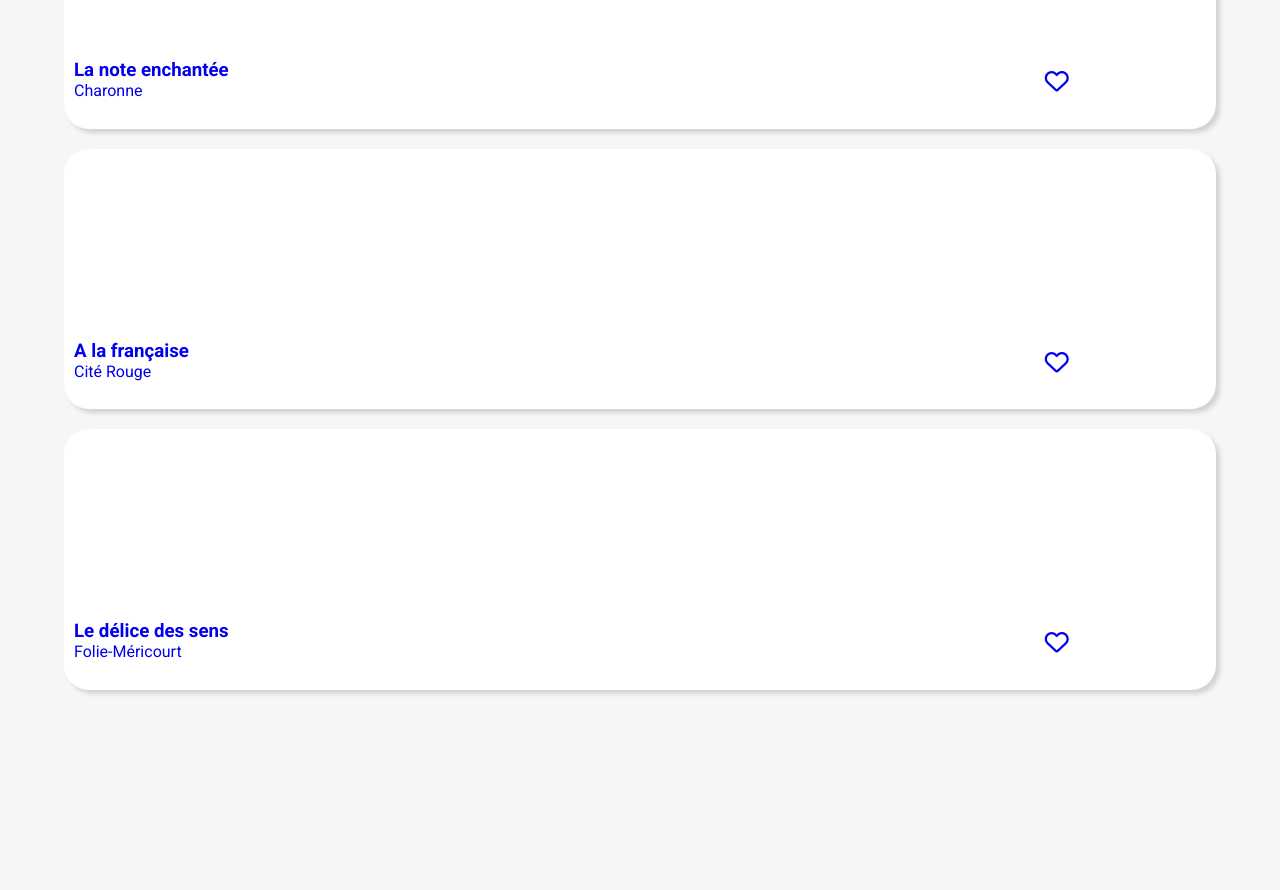
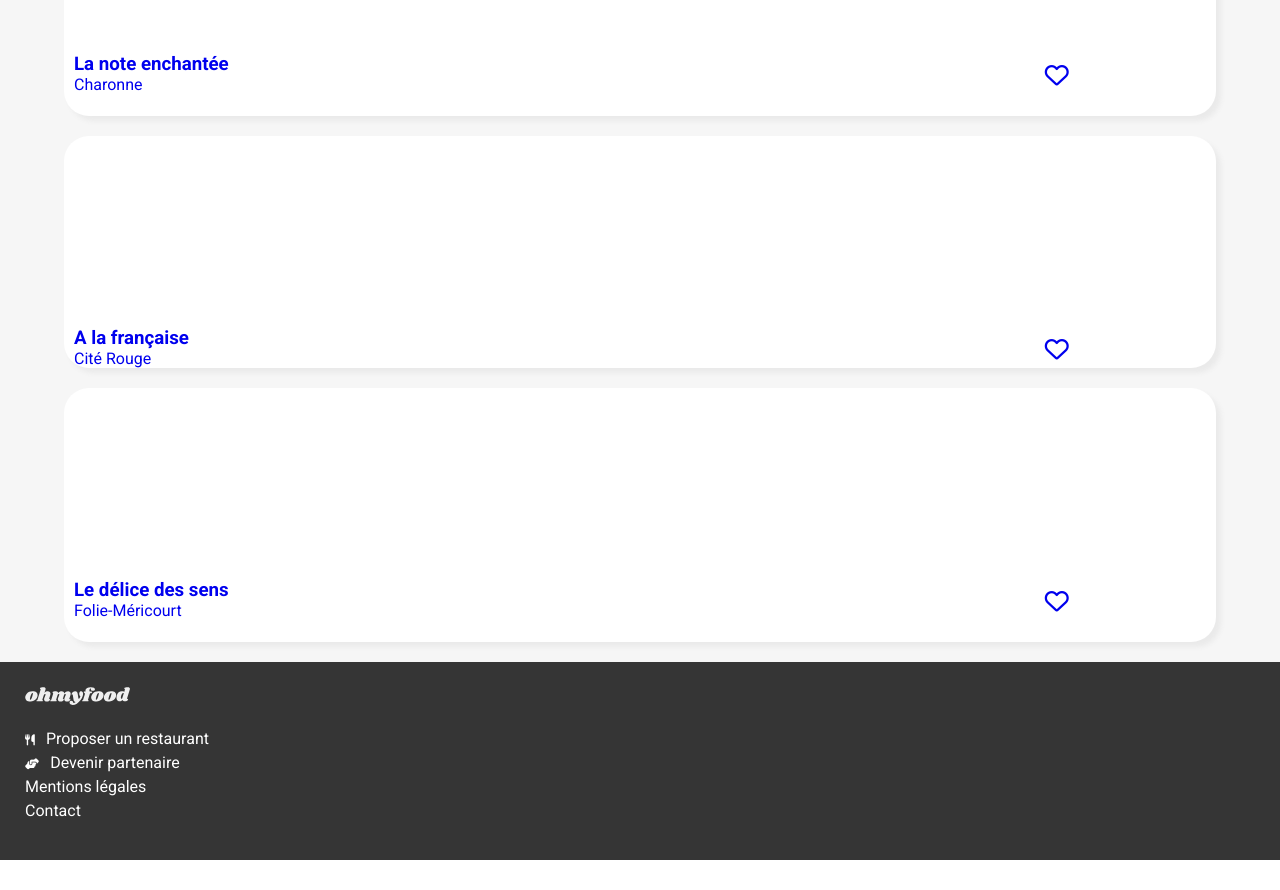
Before and after one commit to sachi86/ChristelleBono_3_09072021, a website: page index.html in a window 1280 px wide. Shown: the part 1360-2250 px from the top of the page. After the commit the page ends 2220 px from the top, so only its background shows below. Drawn offline with nearby package versions, Linux system fonts and the light colour scheme; files that its build step writes are made by us from their sources; a web font is replaced by a local one.

Commit message:
Intégration du footer HTML et CSS

```diff
--- a/index.html
+++ b/index.html
@@ -12,7 +12,7 @@
 </head>
 <body>
     <header>
-        <img id="logo" src="medias/logo/ohmyfood@2x.svg" alt="Logo de Reservia">
+        <a href="#"><img id="logo" src="medias/logo/ohmyfood@2x.svg" alt="Logo de Reservia"></a>
     </header>
     <main>
         <section class="search">
@@ -124,5 +124,14 @@
             </div>
         </section>
     </main>
+    <footer class="footer">
+        <div><img class="footer_logo" src="medias/logo/ohmyfood@2x.svg"/></div>
+        <ul class="footer_list">
+            <a href="#"><li class="footer_list_composant"><i class="footer_list_composant_icon fa fa-cutlery" aria-hidden="true"></i>Proposer un restaurant</li></a>
+            <a href="#"><li class="footer_list_composant"><i class="footer_list_composant_icon fas fa-hands-helping" aria-hidden="true"></i>Devenir partenaire</li></a>
+            <a href="#"><li class="footer_list_composant">Mentions légales</li></a>
+            <a href="#"><li class="footer_list_composant">Contact</li></a>
+        </ul>
+    </footer>
 </body>
 </html>
--- /dev/null
+++ b/sass/layout/_footer.scss
@@ -0,0 +1,26 @@
+.footer {
+    display: flex;
+    flex-direction: column;
+    justify-content: flex-start;
+    width: 100%;
+    background-color:#353535;
+    padding: 25px 0 35px 25px;
+    color: white;
+    &_logo {
+        width: 105px;
+        filter: invert(1);
+        -webkit-filter: invert(1);
+        margin-bottom: 20px;
+    }
+    &_list {
+        list-style: none;
+        &_composant {
+            color: white;
+            padding-bottom: 5px;
+            &_icon {
+                font-size: 0.7rem;
+                margin-right:0.7rem;
+            }
+        }
+    }
+}
--- a/sass/layout/_sections.scss
+++ b/sass/layout/_sections.scss
@@ -95,7 +95,7 @@ main {
         background-color: $color-background;
         border-radius: $border-radius;
         margin-bottom: 20px;
-        box-shadow: $size-shadow $size-shadow $size-shadow $color-shadow;
+        box-shadow:  $size-shadow $size-shadow $size-shadow $color-shadow;
         user-select: none;
         cursor: pointer;
         z-index: 1;
@@ -118,7 +118,6 @@ main {
     flex-direction: column;
     align-items: center;
     width: 100%;
-    height: 1400px;
     background: $color-background;
     &_title {
         margin: 50px 0 20px 20px;
--- a/sass/main.scss
+++ b/sass/main.scss
@@ -4,5 +4,6 @@
 @import "./base/base";
 @import "./layout/header";
 @import "./layout/sections";
+@import "./utils/keyframes";
 @import "./composants/buttom";
-@import "./layout/keyframes";
+@import "./layout/footer";
--- a/sass/layout/_keyframes.scss
+++ b/sass/utils/_keyframes.scss
@@ -6,7 +6,6 @@
       background-size: 100% 100%;
     }
   }
-
 @keyframes animHeart {
     0% {
       background-size: 100% 0%;
--- a/sass/utils/_mixins.scss
+++ b/sass/utils/_mixins.scss
@@ -2,7 +2,7 @@
 background: linear-gradient(to top left, lighten($color-primary,7%), lighten($color-secondary,7%));
 }
 @mixin explain_hover {
-    background: darken($color-background, 6%);
+    background: lighten($color-primary, 36%);
     }
 @mixin color_new {
     color: darken($color-tertiary, 40%);
--- a/sass/utils/_variables.scss
+++ b/sass/utils/_variables.scss
@@ -3,7 +3,7 @@ $color-secondary:#FF79DA;
 $color-tertiary:#99E2D0;
 $color-search-form:#EAEAEA;
 $color-background:#F6F6F6;
-$color-shadow:#D3D3D3;
+$color-shadow:#EAEAEA;
 $border-radius:25px;
-$size-shadow:4px;
-$size-shadow-hover:6px;
+$size-shadow:5px;
+$size-shadow-hover:7px;
```
Also changed, not shown: css/style.css (deleted), sass/main.css, 2 other files.
